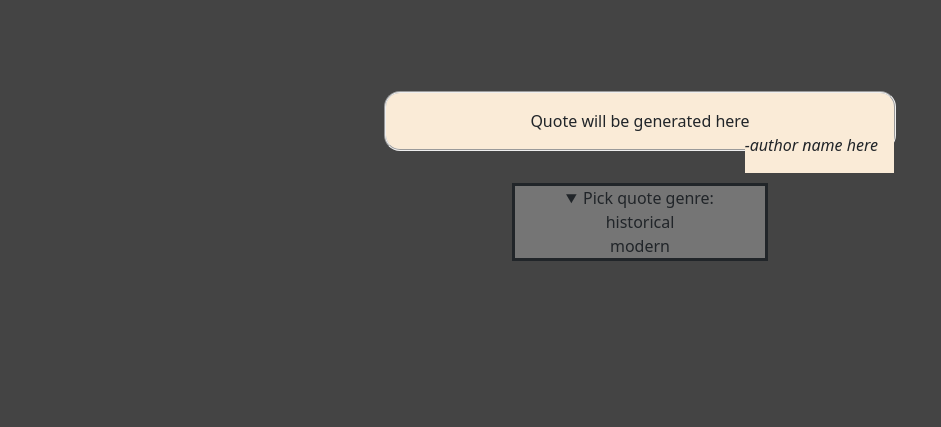
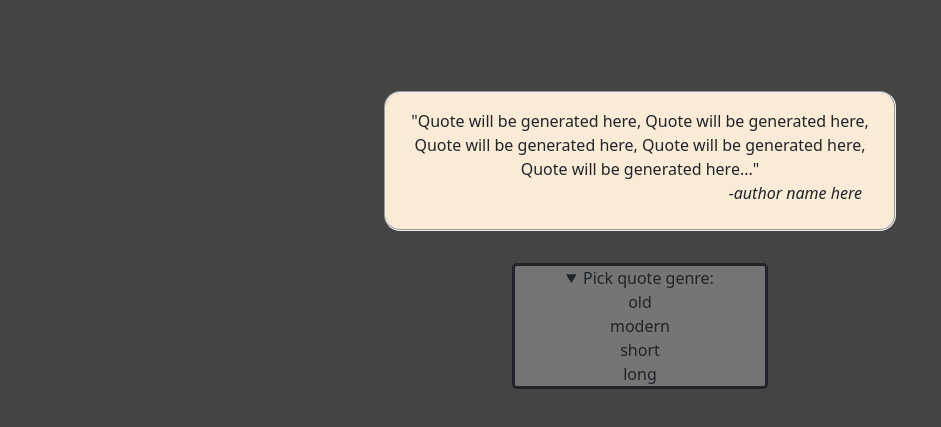
Before and after one commit to cpsoucy/quote_generator, a plain HTML site: page index.html in a window 1280 px wide. Both pictures are taken after a click on the heading "Pick quote genre:". Shown: the part 69-496 px from the top of the page, without its empty margins (0-941 px from the left). Drawn offline with nearby package versions, Linux system fonts and the light colour scheme.

Commit message:
continued js assignment

```diff
--- a/CSS/styles.css
+++ b/CSS/styles.css
@@ -22,6 +22,11 @@ p {
     margin: 0;
 }
 
+.main_box {
+    /* margin-top: 20%; */
+    /* margin-bottom: 20%; */
+}
+
 blockquote {
     border-style:groove;
     margin: auto;
@@ -31,11 +36,12 @@ blockquote {
     background-color: antiquewhite;
     margin-bottom: 2rem;
     padding-top: 1rem;
-    padding-bottom: 1rem;
+    padding-bottom: 3rem;
+    padding-left: 1rem;
+    padding-right: 1rem;
 }
 
 cite {
-
     background-color: antiquewhite;
     margin-bottom: 0.5rem;
     padding-right: 1rem;
@@ -47,11 +53,15 @@ cite {
 
 details {
     background-color:rgb(117, 117, 117);
-    /* width: 20%; */
     max-width: 20%;
     border-style: solid;
     border-width: 3px;
     margin: auto;
+    border-radius: 0.3rem;
+}
+
+summary {
+
 }
 
 button {
--- a/index.html
+++ b/index.html
@@ -17,19 +17,21 @@
   <div class="main">
     <!-- <mark>I'm highlighted</mark> -->
 
-  <!-- <div class="main_box"> -->
+  <div class="main_box">
     <blockquote>
-      <p>Quote will be generated here</p>
+      <p>"Quote will be generated here, Quote will be generated here, Quote will be generated here, Quote will be generated here, Quote will be generated here..."</p>
       <p><cite>-author name here</cite></p>
     </blockquote>
-  <!-- </div> -->
+  </div>
+
 
     <details>
       <summary>Pick quote genre:</summary>
-      <p>historical</p>
+      <p>old</p>
       <p>modern</p>
+      <p>short</p>
+      <p>long</p>
     </details>
-
   </div>
 
   <script src="js\page.js"></script>
```
